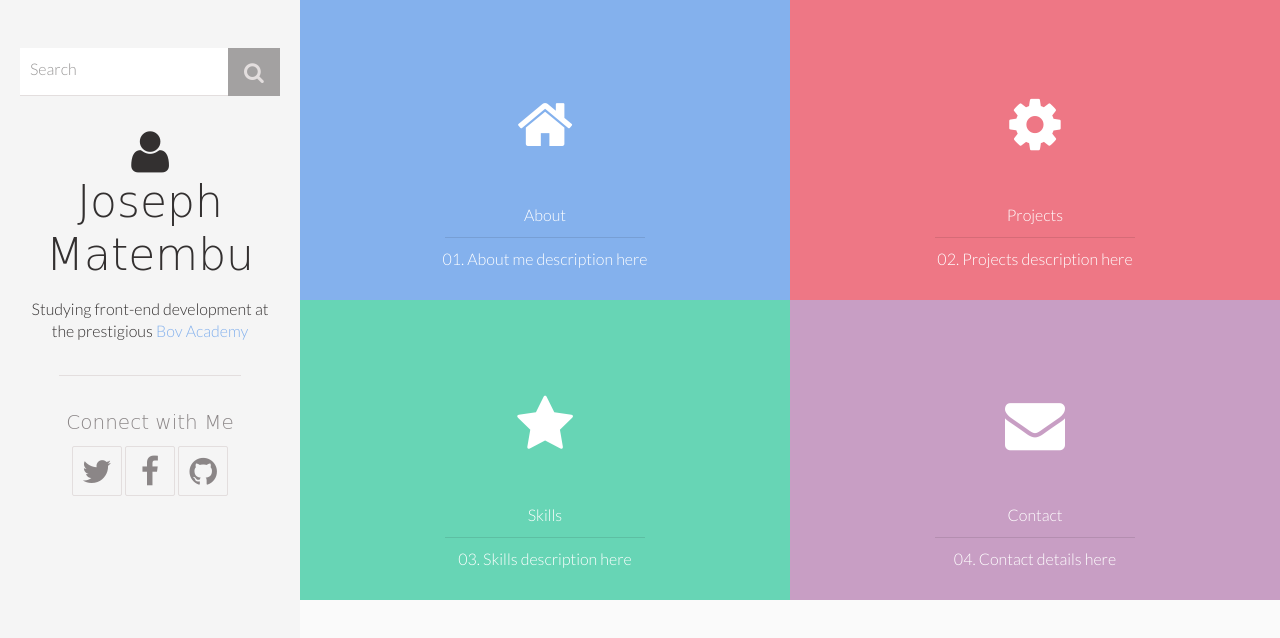
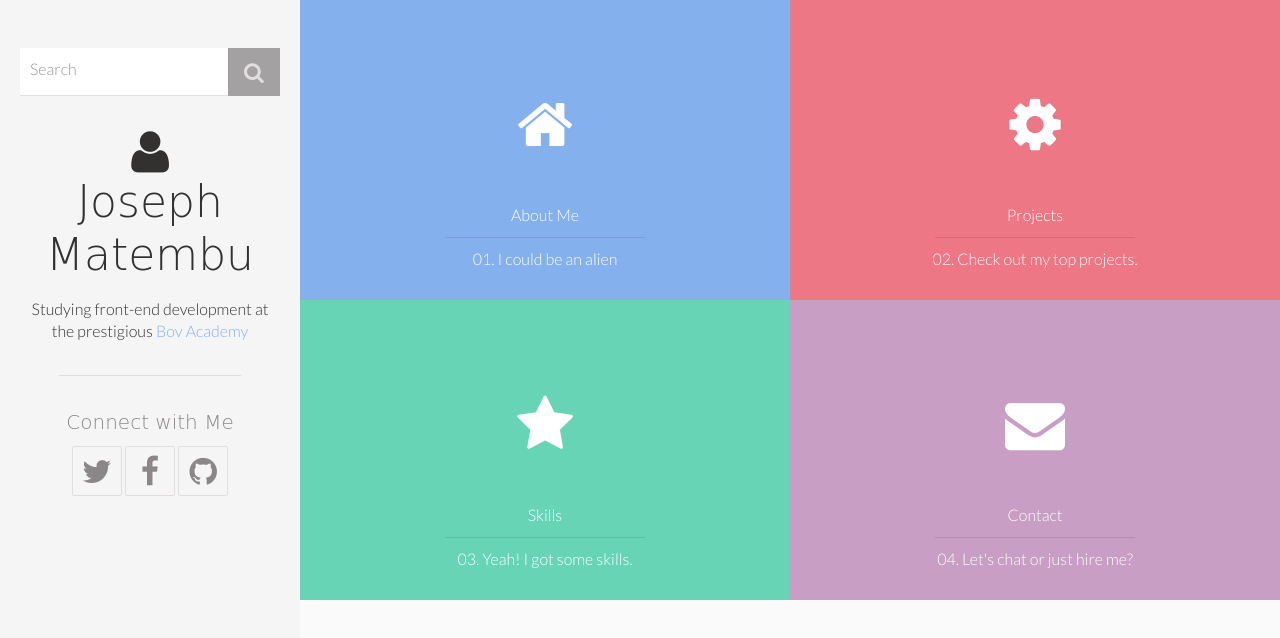
Before and after one commit to jmatembu/md-portfolio, a plain HTML site: page index.html in a window 1280 px wide. Drawn offline with Linux system fonts and the light colour scheme; a web font is replaced by a local one.

Commit message:
Describe pages on grid

```diff
--- a/index.html
+++ b/index.html
@@ -859,9 +859,9 @@
         <label class="grid-item" for="about-input">
           <h2 class="title title-preview"><i class="fa fa-home fa-2x"></i></h2>
           <div class="meta meta-preview">
-            <span class="meta-link">About</span>
+            <span class="meta-link">About Me</span>
             <div class="loader"></div>
-            <span class="meta-description">01. About me description here</span>
+            <span class="meta-description">01. I could be an alien</span>
           </div>
         </label>
         <label class="grid-item" for="projects-input">
@@ -869,7 +869,7 @@
           <div class="meta meta-preview">
             <span class="meta-link">Projects</span>
             <div class="loader"></div>
-            <span class="meta-description">02. Projects description here</span>
+            <span class="meta-description">02. Check out my top projects.</span>
           </div>
         </label>
         <label class="grid-item" for="skills-input">
@@ -877,7 +877,7 @@
           <div class="meta meta-preview">
             <span class="meta-link">Skills</span>
             <div class="loader"></div>
-            <span class="meta-description">03. Skills description here</span>
+            <span class="meta-description">03. Yeah! I got some skills.</span>
           </div>
         </label>
         <label class="grid-item" for="contact-input">
@@ -885,7 +885,7 @@
           <div class="meta meta-preview">
             <span class="meta-link">Contact</span>
             <div class="loader"></div>
-            <span class="meta-description">04. Contact details here</span>
+            <span class="meta-description">04. Let's chat or just hire me?</span>
           </div>
         </label>
       </section>
```
